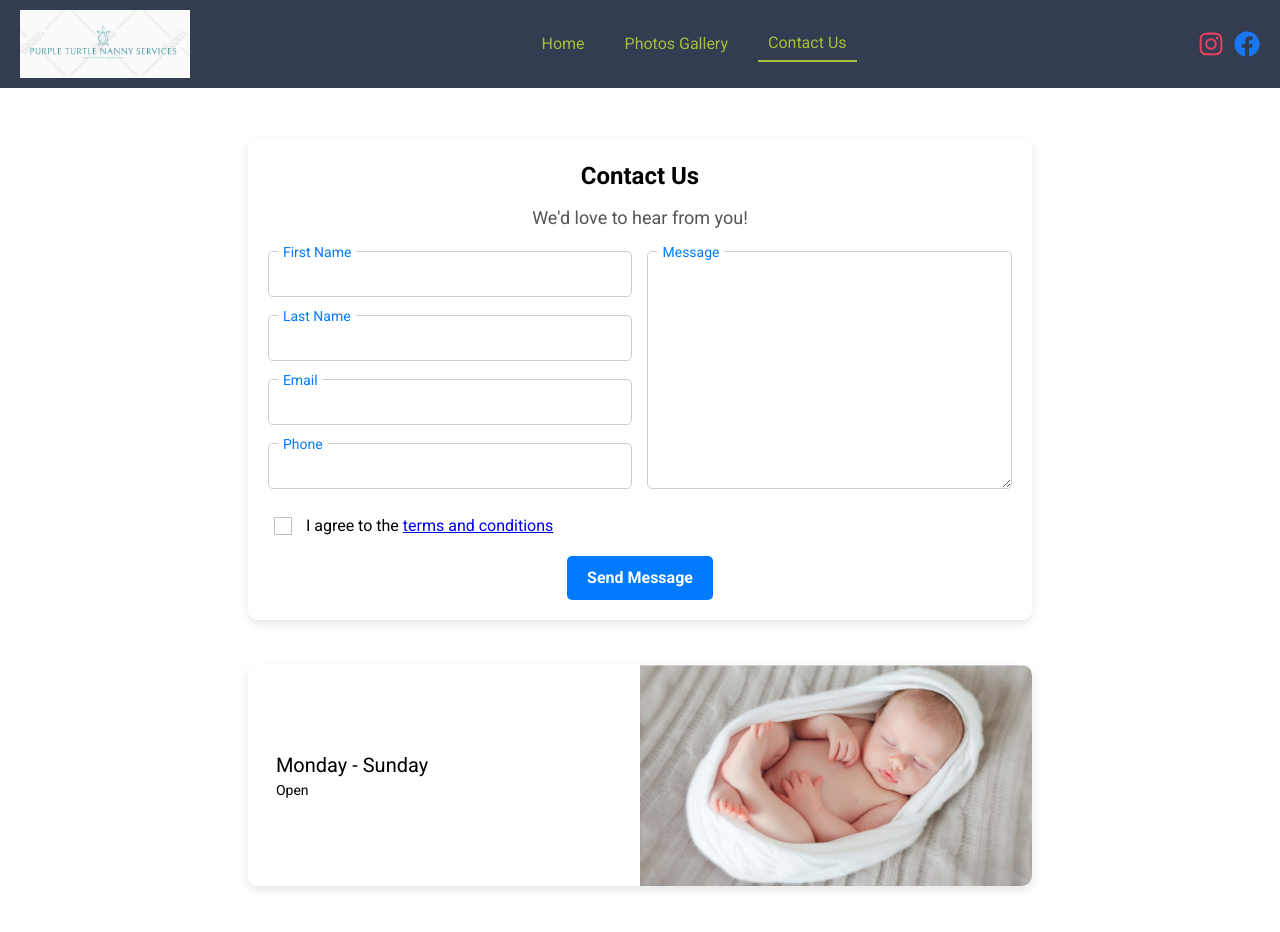
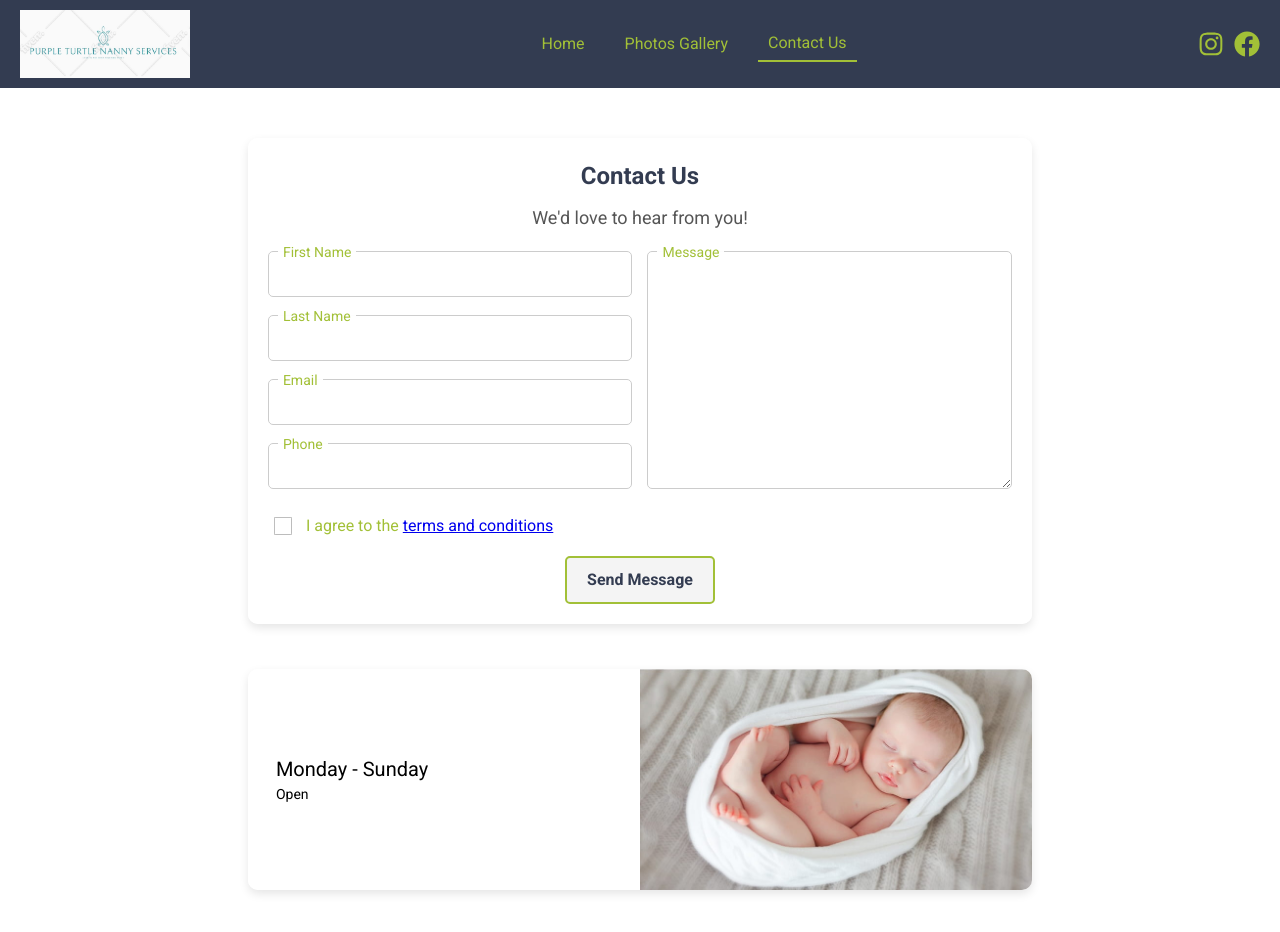
Before and after one commit to Victor-Settin/SiteQueenDoula, a React (Create React App) app: page /contact in a window 1280 px wide. Shown: the top 932 px of the page. Built offline with nearby package versions, Linux system fonts and the light colour scheme.

Commit message:
first commit3

```diff
--- a/src/Components/Header/Header.js
+++ b/src/Components/Header/Header.js
@@ -43,12 +43,13 @@ const Header = () => {
       </nav>
       <div className="social-links">
         <a href="https://www.instagram.com" target="_blank" rel="noopener noreferrer" className="social-icon">
-          <FaInstagram size={26} color="#E4405F" />
+          <FaInstagram size={26} color="#a2c037" />
         </a>
         <a href="https://www.facebook.com" target="_blank" rel="noopener noreferrer" className="social-icon">
-          <FaFacebook size={26} color="#1877F2" />
+          <FaFacebook size={26} color="#a2c037" />
         </a>
       </div>
+
     </header>
   );
 };
--- a/src/Pages/Contact/Contact.css
+++ b/src/Pages/Contact/Contact.css
@@ -54,26 +54,30 @@ label {
   top: -9px; /* Sempre acima */
   left: 10px;
   font-size: 14px; /* Fonte menor para dar espaço */
-  color: #007bff; /* Cor de destaque */
+  color: #a2c037; /* Cor de destaque */
   background: rgba(255, 255, 255, 0.959); /* Cor com opacidade */; /* Fundo para evitar sobreposição */
   padding: 0 5px;
   pointer-events: none; /* Evita interferência no clique */
 }
 
+.terms-submit{
+  color:#a2c037;
+}
+
 .submit-button {
     padding: 10px 20px;
     font-size: 16px;
-  font-weight: bold;
-  color: white;
-  background-color: #007bff;
+    font-weight: 600;
+    color: #333c51;
+    background-color: #f4f4f4;
     border: none;
     border-radius: 5px;
     cursor: pointer;
     transition: background-color 0.3s ease, box-shadow 0.3s ease;
+    border: 2px solid #a2c037;
 }
 
 .submit-button:hover {
-  background-color: #0056b3;
   box-shadow: 0 3px 8px rgba(0, 0, 0, 0.2);
 }
 
--- a/src/Pages/Gallery/Gallery.css
+++ b/src/Pages/Gallery/Gallery.css
@@ -11,6 +11,7 @@
 
 .title {
   font-size: 24px;
+  color:#333c51;
   font-weight: bold;
   margin-bottom: 10px;
 }
--- a/src/Pages/Home/Home.css
+++ b/src/Pages/Home/Home.css
@@ -71,7 +71,7 @@ img.home-image {
     display: flex;
     border: none;
     margin: auto;
-    border: 3px solid white;
+    border: 3px solid #a2c037;
     padding: 10px 20px;
     font-size: 1rem;
     border-radius: 8px;
@@ -81,12 +81,12 @@ img.home-image {
 
 .schedule-button:hover {
   background-color: none;
-  border: 4px solid white;
+  border: 4px solid #a2c037;
 }
 
 .message-home{
   font-size: 28px;
-  color: #000;
+  color: #333c51;
   font-weight: bold;
 }
 
```
Lines whose indentation alone changed are shown as unchanged.
